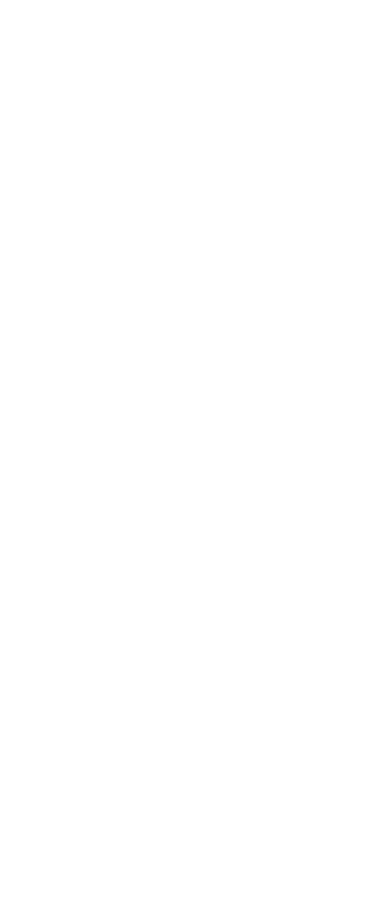
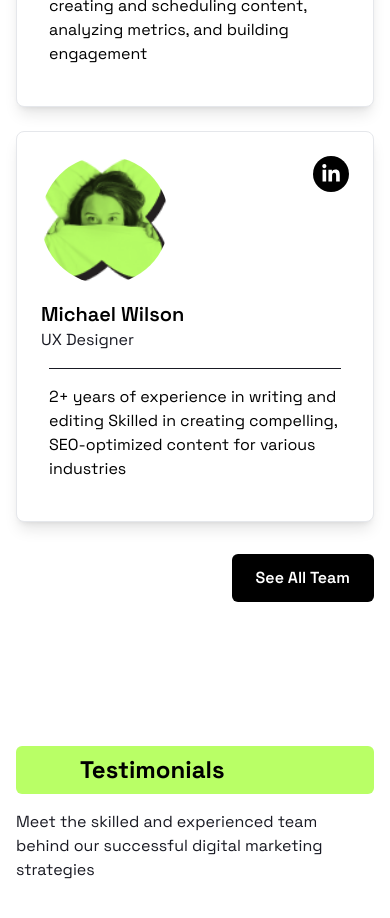
Before and after one commit to Jrkusha5/Marketing-Agency, a React (Vite) app: page / in a window 390 px wide. Shown: the part 9540-10458 px from the top of the page. Before the commit the page ends 7316 px from the top, so only its background shows below. Built offline with nearby package versions, Linux system fonts and the light colour scheme.

Commit message:
first commit

```diff
--- a/src/App.jsx
+++ b/src/App.jsx
@@ -4,6 +4,8 @@
 import Hero from './components/Hero'
 import Navbar from './components/Navbar'
 import Services from './components/Services'
+import Team from './components/Team'
+import Testimonials from './components/Testimonials'
 import WorkingProcess from './components/WorkingProcess'
 
 function App() {
@@ -16,6 +18,8 @@
     <CTA/>
     <CaseStudies/>
     <WorkingProcess/>
+    <Team/>
+    <Testimonials/>
    </div>
   )
 }
--- /dev/null
+++ b/src/components/Team.jsx
@@ -0,0 +1,75 @@
+import React, { useState } from 'react'
+import teamData from '../utils/teamData'
+import { FaLinkedinIn } from 'react-icons/fa'
+
+const Team = () => {
+    const [visibleteam, SetVisibleTeam]=useState(6);
+
+    const handleShowMore =()=>(
+        SetVisibleTeam(prevCount => prevCount + 3)
+    )
+  return (
+    <section className='pt-24 pb-12 bg-white' id='team'>
+  <div className='max-w-7xl mx-auto px-4 sm:px-6 lg:px-8'>
+  <div className='flex flex-col md:flex-row gap-4 mb-12'>
+                <div className='flex-shrink-0 bg-primary text-black py-2 px-16 rounded-md'>
+                    <h2 className='text-2xl font-bold'> Team</h2>
+                </div>
+                <div className='md:w-1/2'>
+                    <p className='text-secondary md:w-2/3'>Meet the skilled and experienced team behind our successful digital
+                    marketing strategies</p>
+                </div>
+            </div>
+
+            <div className='grid grid-cols-1 sm:grid-cols-2 lg:grid-cols-3 gap-6'>
+                {
+                teamData.slice(0,visibleteam).map((member,index)=>(
+                    <div key={index} className='bg-white hover:bg-primary rounded-lg border
+                    hover:border-primary shadow-lg p-6 cursor-pointer transtion-all duration-300'>
+                        <div className="relative mb-4">
+                            {/* first row  */}
+                            <div className='flex flex-col sm:flex-row sm:items-end items-start gap-4
+                             justify-start'>
+                                <img src={member.image} alt="" className='rounded-full w-32 h-32 *:object-cover
+                                ' />
+                                <div>
+                                    <h3 className='text-xl font-semibold'>{member.name}</h3>
+                                    <p className='text-secondary'>{member.position}</p>
+                                </div>
+                                <a href="#" className='absolute top-0 right-0 bg-black
+                                hover:bg-primary hover:text-black text-white p-2 rounded-full cursor-pointer
+                                transition-all duration-300 '>
+                                    <FaLinkedinIn className='size-5'/>
+                                </a>
+                            </div>
+                                {/* second row  */}
+
+                                <div className='px-2'>
+                                    <hr  className='my-4 border-secondary'/>
+                                    <p className='text-black'>{member.description}</p>
+                                </div>
+
+                        </div>
+
+                    </div>
+                ))
+                }
+            </div>
+
+            {
+                visibleteam < teamData.length &&(
+                    <div className='flex justify-end mt-8 w-full'>
+                    <button onClick={handleShowMore} className='inline-block px-6 py-3 bg-black text-white
+                    font-semibold rounded-md hover:bg-primary hover:text-black
+                    transitin-all duration-300'>See All Team</button>
+                </div>
+                )
+            }
+
+
+  </div>
+    </section>
+  )
+}
+
+export default Team
--- /dev/null
+++ b/src/components/Testimonials.jsx
@@ -0,0 +1,21 @@
+import React from 'react'
+
+const Testimonials = () => {
+  return (
+    <section className='pt-24 pb-12 bg-white' id='testimonials'>
+  <div className='max-w-7xl mx-auto px-4 sm:px-6 lg:px-8 relative'>
+  <div className='flex flex-col md:flex-row gap-4 mb-12'>
+                <div className='flex-shrink-0 bg-primary text-black py-2 px-16 rounded-md'>
+                    <h2 className='text-2xl font-bold'> Testimonials</h2>
+                </div>
+                <div className='md:w-1/2'>
+                    <p className='text-secondary md:w-2/3'>Meet the skilled and experienced team behind our successful digital
+                    marketing strategies</p>
+                </div>
+            </div>
+            </div>
+            </section>
+  )
+}
+
+export default Testimonials
```
